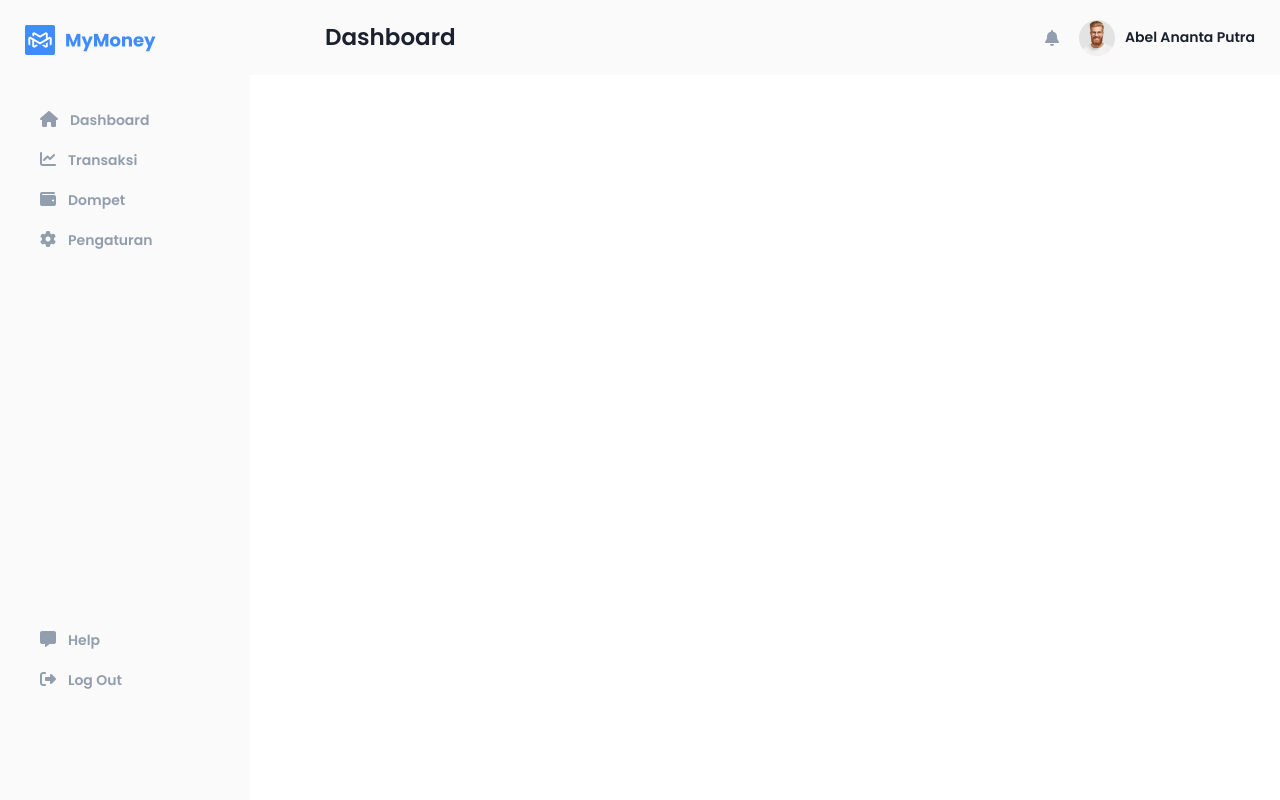
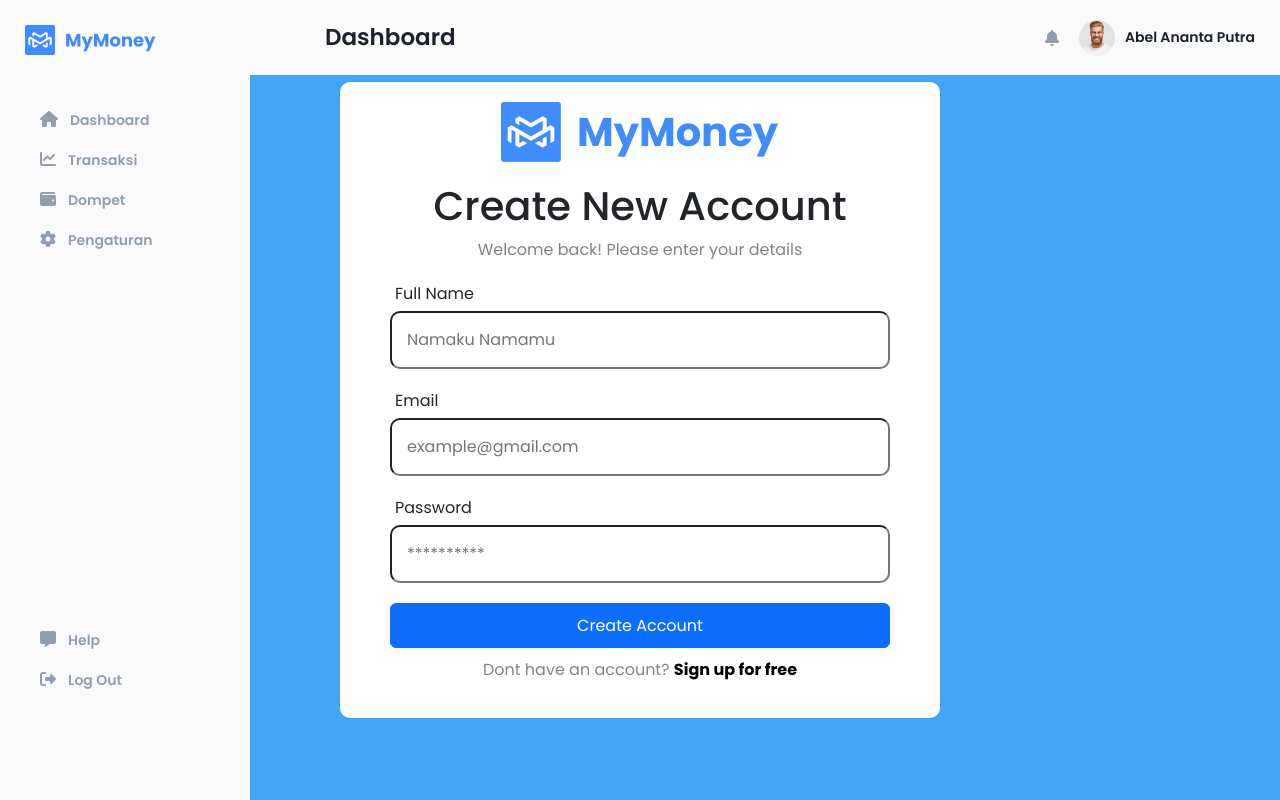
Before and after one commit to abelannta/mymoney-seal, a React (Create React App) app: page /register in a window 1280 px wide. Built offline with nearby package versions, Linux system fonts and the light colour scheme.

Commit message:
register 90% done

```diff
--- a/src/App.js
+++ b/src/App.js
@@ -1,6 +1,7 @@
 import './App.css';
 import { Route, Routes } from 'react-router-dom';
 import Login from './pages/login/login';
+import Register from './pages/register/register'
 import DashboarPage from "./pages/dashboard/dashboard-page";
 import Navbar from './component/navigation/navbar';
 import Sidebar from './component/navigation/sidebar';
@@ -12,6 +13,7 @@ function App() {
       <Sidebar />
       <Routes>
         <Route path="/" element={<Login />} />
+        <Route path="/register" element={<Register/>}/>
         <Route path="/dashboard" element={<DashboarPage />} />
       </Routes>
     </div>
--- /dev/null
+++ b/src/pages/register/register.css
@@ -0,0 +1,44 @@
+.LoginPage{
+    display: flex;
+    align-items: center;
+    justify-content: center;
+    height: 100vh;
+    background-color: rgb(66, 165, 247);
+    text-align: center;
+}
+form{
+    background-color: white;
+    padding: 20px 50px;
+    border-radius: 10px;
+}
+Button{
+    justify-content: center;
+    width: 100%;
+    height: 45px;
+    padding: 0px;
+    border: none;
+    border-radius: 20px;
+    color: white;
+    font-weight: bold;
+    font-size: 18px;
+    background-color: rgb(87, 173, 243);
+    margin-top: 20px;
+    margin-bottom: 15px;
+}
+.title{
+    margin-top: 20px;
+}
+.footer{
+    margin-top: 10px;
+}
+p{
+    color: rgba(0, 0, 0, 0.486);
+}
+.mb-3{
+    display: flex;
+}
+.forgotPass{
+    margin-left: 170px;
+    justify-content: right;
+    float: right;
+}
--- /dev/null
+++ b/src/pages/register/register.js
@@ -0,0 +1,81 @@
+import { React, useState } from "react";
+import { Container, Form, Button} from "react-bootstrap";
+import { Link } from "react-router-dom";
+import "../register/register.css"
+import FormInput from "../../component/login/formInput"
+import LOGOMYMONEY from "../../images/login/myMoneyLogo.png"
+
+function Register() {
+    const styleLink = {
+        textDecoration: 'none',
+        color: '#000000',
+        fontWeight: 'bold'
+    }
+
+    const [values, setValues] = useState({
+        email: "",
+        password: "",
+    });
+
+    const inputs = [
+        {
+            id: 1,
+            name: "name",
+            type: "text",
+            placeholder: "Namaku Namamu",
+            label: "Full Name"
+        },
+        {
+            id: 2,
+            name: "email",
+            type: "text",
+            placeholder: "example@gmail.com",
+            label: "Email"
+        },
+        {
+            id: 3,
+            name: "password",
+            type: "password",
+            placeholder: "**********",
+            label: "Password"
+        }
+    ];
+
+    const handleSubmit = (e) => {
+        e.preventDefault();
+    };
+
+    const onChange = (e) => {
+        setValues({ ...values, [e.target.name]: e.target.value });
+    };
+
+    return (
+        <Container className="LoginPage" fluid="true">
+            <Form onSubmit={handleSubmit}>
+                <img src={LOGOMYMONEY} className="brand-image" alt="Logo MyMoney" />
+                <div className="title">
+                <h1>Create New Account</h1>
+                <p>Welcome back! Please enter your details</p>
+                </div>
+                {inputs.map((input) => (
+                    <FormInput
+                        key={input.id}
+                        {...input}
+                        value={values[input.name]}
+                        onChange={onChange}
+                    />
+                ))}
+
+                <Button>Create Account</Button>
+
+                <div className="footer">
+                <p>Dont have an account? <Link style={styleLink} to="/">Sign up for free</Link></p>
+                </div>
+            </Form>
+
+        </Container>
+
+    )
+}
+
+export default Register;
```
